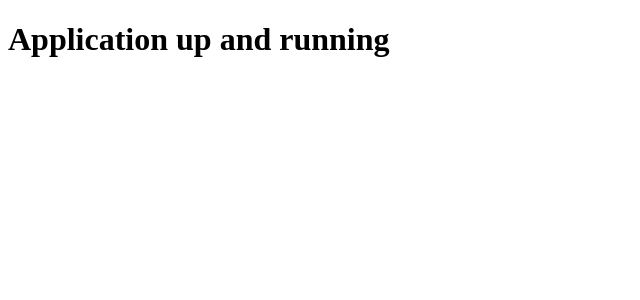
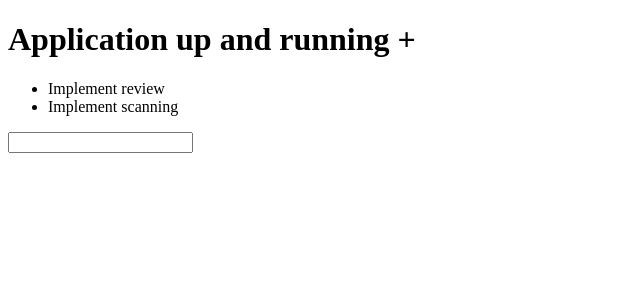
Before and after one commit to marianboda/projector, a React app: page / in a window 1280 px wide. Shown: the top 300 px of the page, without its empty margins (0-640 px from the left). Built offline with nearby package versions, Linux system fonts and the light colour scheme; the HTML template or start-up script is replaced by a standard one.

Commit message:
Added MobX with some client-side action

```diff
--- a/src/client/App.js
+++ b/src/client/App.js
@@ -1,9 +1,46 @@
 import React from 'react'
+import { observable } from 'mobx'
+import { observer } from 'mobx-react'
+import uuid from 'uuid'
+
+import TaskList from './TaskList'
+
+const AppState = observable({
+  tasks: {
+    "1": {"name": "Implement scanning", "projectId": 2},
+    "2": {"name": "Implement review", "projectId": 2}
+  },
+  projects: {
+    "1": {"name": "Petrzka"},
+    "2": {"name": "Photor"}
+  },
+  taskList: ['2','1']
+})
+
+const addTask = (name) => {
+  const id = uuid.v1()
+  AppState.tasks[id] = {name, projectId: 0}
+  AppState.taskList.push(id)
+}
+
+const keyPressHandler = (e) => {
+  if (e.charCode == 13) {
+    addTask(e.target.value)
+    e.target.value = ''
+  }
+}
 
 class App extends React.Component {
   render() {
-    return <h1>Application up and running</h1>
+    console.log('rendering', AppState)
+    return (<div>
+        <h1>Application up and running + </h1>
+        <TaskList tasks={AppState.taskList.map(i => AppState.tasks[i])}/>
+        <input type="text" onKeyPress={keyPressHandler} />
+      </div>
+    )
+
   }
 }
 
-export default App
+export default observer(App)
--- /dev/null
+++ b/src/client/TaskList.js
@@ -0,0 +1,11 @@
+import React from 'react'
+
+const TaskList = ({tasks}) => (
+  <ul>
+    {
+      tasks.map(i => <li>{i.name}</li>)
+    }
+  </ul>
+)
+
+export default TaskList
--- a/webpack.config.js
+++ b/webpack.config.js
@@ -3,7 +3,7 @@ var path = require('path')
 module.exports = {
   entry: './src/client/index.js',
   output: {
-    path: path.resolve(__dirname, 'dist'),
+    path: path.resolve(__dirname, 'public'),
     filename: 'bundle.js'
   },
   module: {
```
Also changed, not shown: db.json (added, +10 -0 lines), package.json (+5 -2 lines), .babelrc, 1 other file (tests, documents, lock files or other folders).
